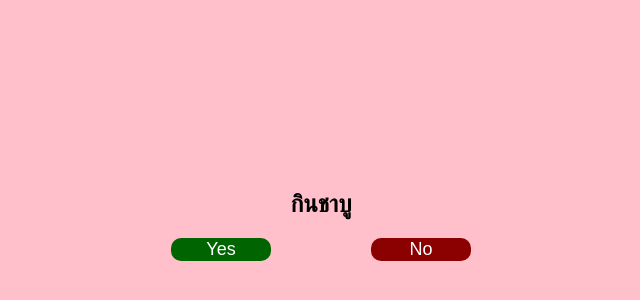
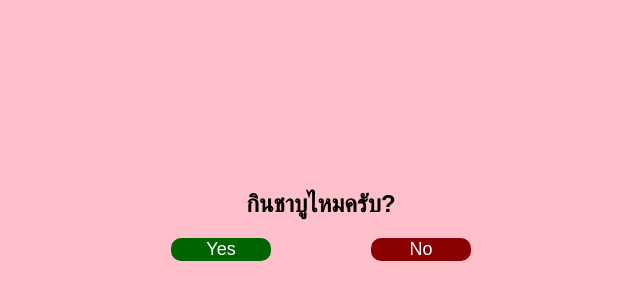
Before and after one commit to AbilityJLR/yesorno.github.io, a plain HTML site: page index.html in a window 1280 px wide. Shown: the part 94-394 px from the top of the page, without its empty margins (319-959 px from the left). Drawn offline with Linux system fonts and the light colour scheme.

Commit message:
Update index.html

```diff
--- a/index.html
+++ b/index.html
@@ -8,7 +8,7 @@
 </head>
 <body>
     <div class="container">
-        <h2 id="displayText">กินชาบู</h2>
+        <h2 id="displayText">กินชาบูไหมครับ?</h2>
         <button id="yes" class="yes">Yes</button>
         <button id="no" class="no" onmouseover="mouseOver()">No</button>
     </div>
```
